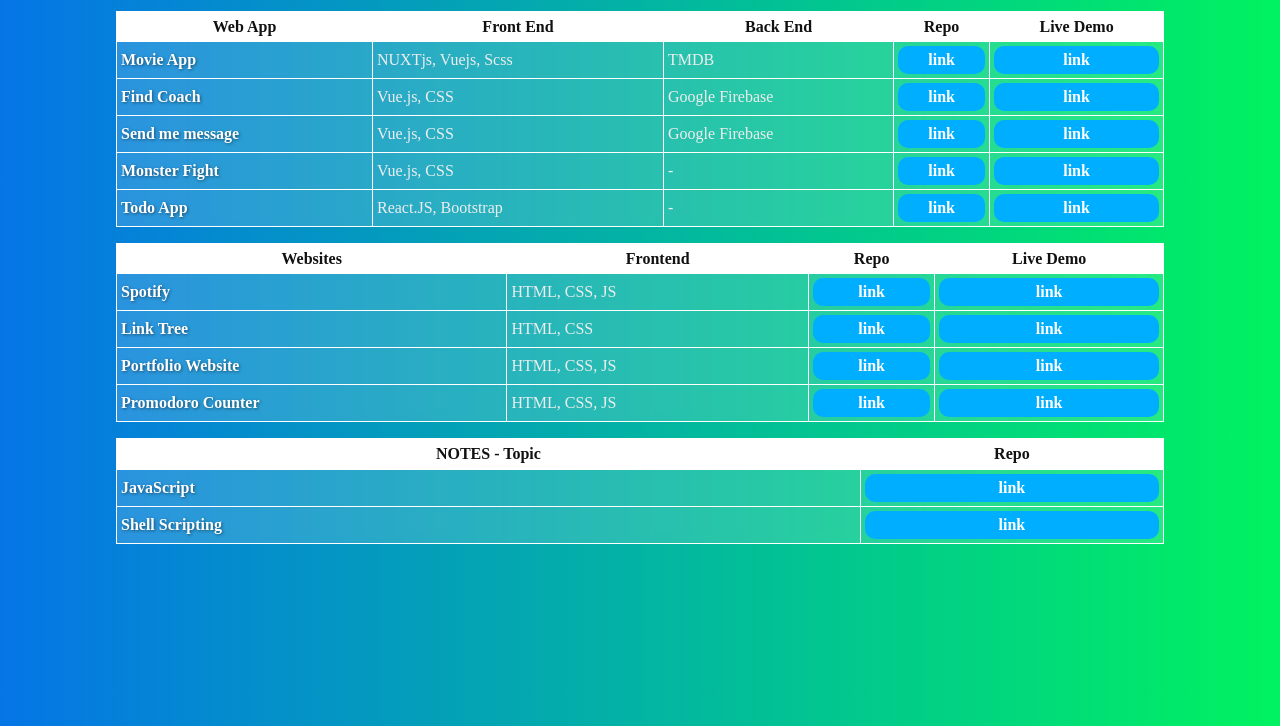
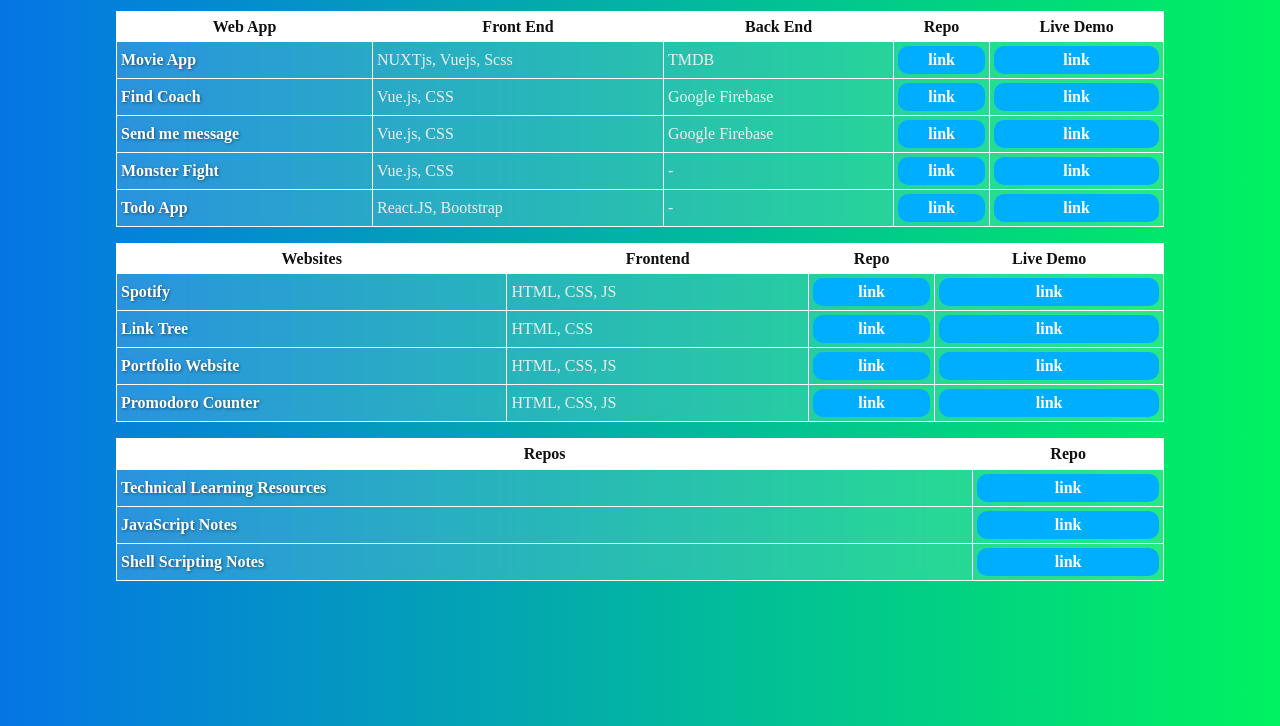
Before and after one commit to omrajsharma/projects, a plain HTML site: page index.html in a window 1280 px wide. Shown: the part 74-800 px from the top of the page. Drawn offline with Linux system fonts and the light colour scheme.

Commit message:
added learning resources repo

```diff
--- a/index.html
+++ b/index.html
@@ -171,21 +171,30 @@
             <table>
                 <thead>
                     <tr>
-                        <th>NOTES - Topic</th>
+                        <th>Repos</th>
                         <th>Repo</th>
                     </tr>
                 </thead>
 
                 <tbody>
-                    <!--  -->
+
+
+                    <!-- 3 -->
                     <tr>
-                        <td>JavaScript</td>
+                        <td>Technical Learning Resources</td>
+                        <td> <a href="https://github.com/Code-Genics-Foundation/learning-resources"> link </a> </td>
+                    </tr>
+
+
+                    <!-- 2 -->
+                    <tr>
+                        <td>JavaScript Notes</td>
                         <td> <a href="https://github.com/omrajsharma/javascript-notes"> link </a> </td>
                     </tr>
 
-                    <!--  -->
+                    <!-- 1 -->
                     <tr>
-                        <td>Shell Scripting</td>
+                        <td>Shell Scripting Notes</td>
                         <td> <a href="https://github.com/omrajsharma/shell-scripting"> link </a> </td>
                     </tr>
 
```
